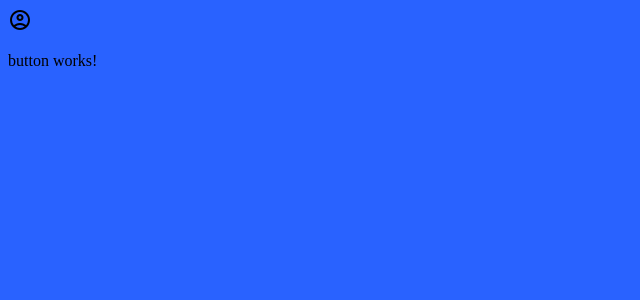
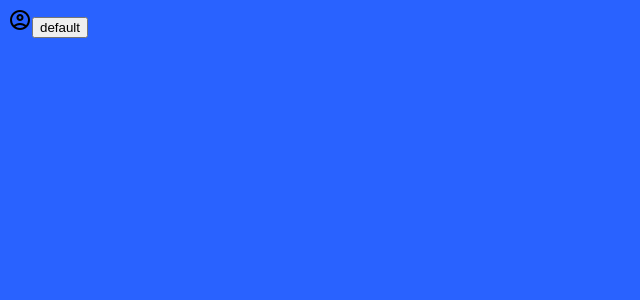
Before and after one commit to pedrorxmos/button-component-challenge, an Angular app: page / in a window 1280 px wide. Shown: the top 300 px of the page, without its empty margins (0-640 px from the left). Built offline with nearby package versions, Linux system fonts and the light colour scheme; a web font is replaced by a local one.

Commit message:
💄 feat(button):  button basic stucture

```diff
--- a/src/app/app.component.html
+++ b/src/app/app.component.html
@@ -1,2 +1,2 @@
 <span class="material-icons-outlined">account_circle</span>
-<button-component/>
+<button-component value="default" color="default" variant="text" size="sm" disableShadow/>
--- a/src/app/components/button/button.component.html
+++ b/src/app/components/button/button.component.html
@@ -1 +1 @@
-<p>button works!</p>
+<button class="{{color}} {{size}} {{variant}} {{disableShadow === '' ? 'no-shadow' : ''}}" [disabled]="disabled == ''"><span class="icon material-icons-outlined">{{startIcon}}</span>{{value}}<span class="icon material-icons-outlined">{{endIcon}}</span> </button>
```
Also changed, not shown: src/app/components/button/button.component.ts (+9 -1 lines).
